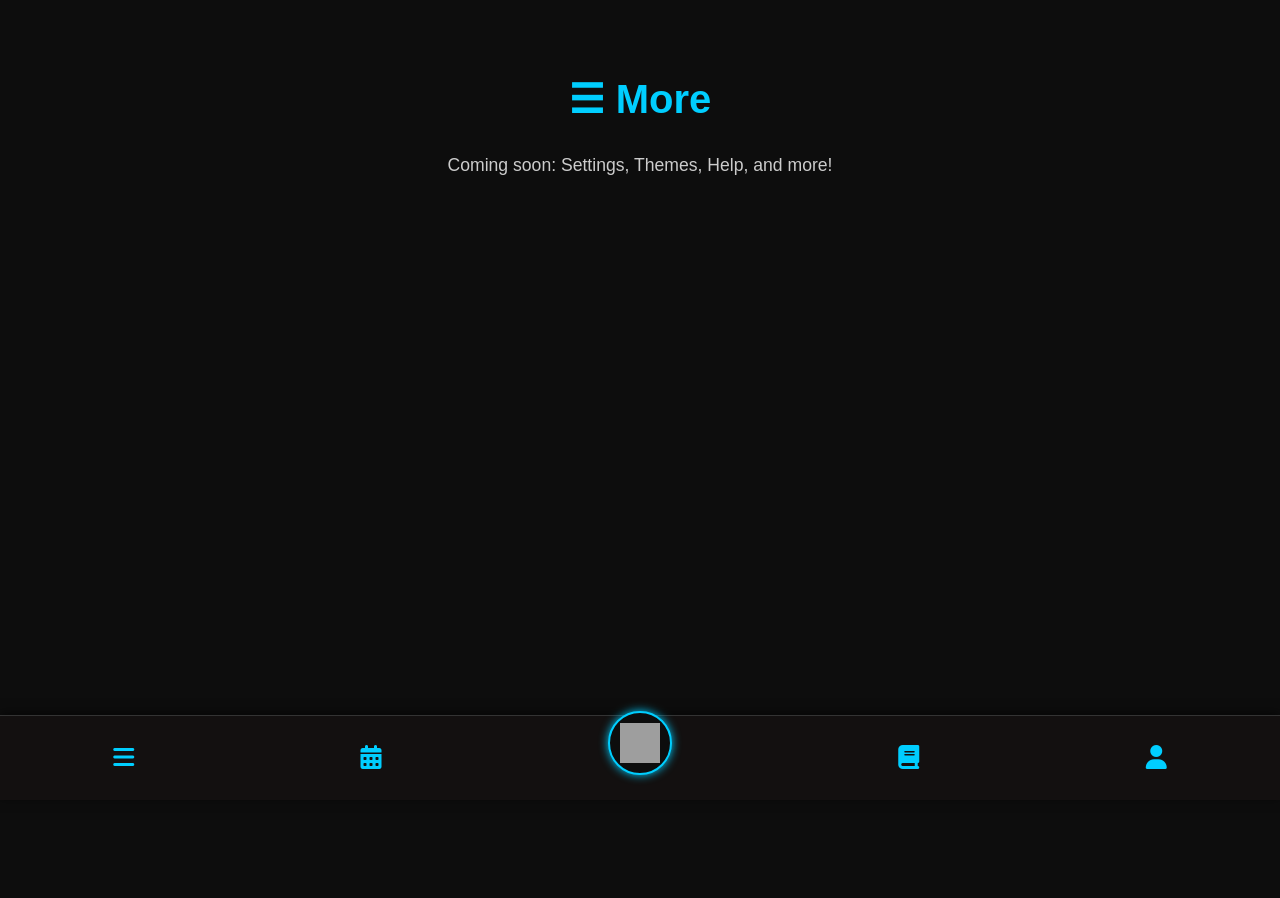
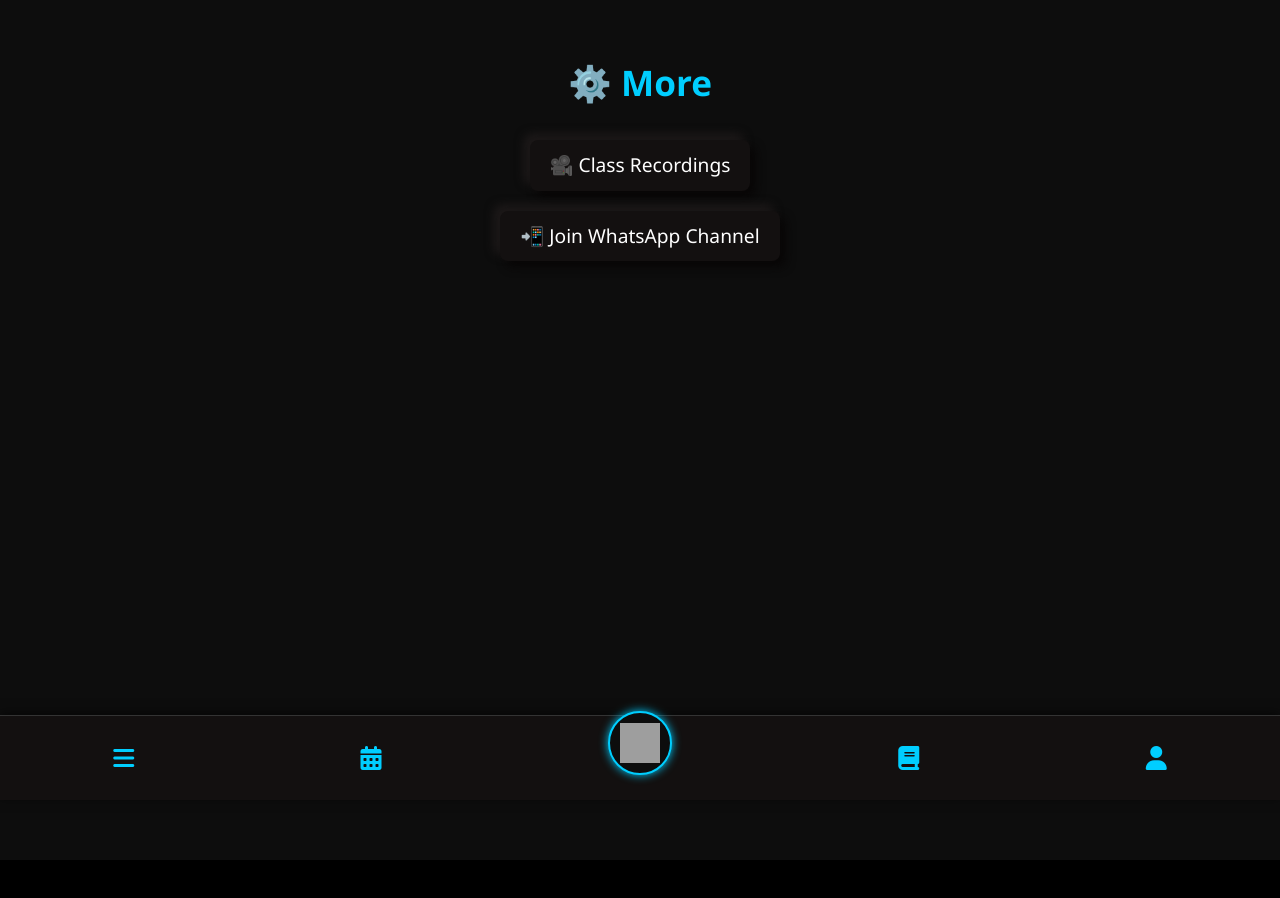
Before and after one commit to Nishanth-1008/resource-hub, a React (Vite) app in the folder client/: page /more in a window 1280 px wide. Shown: the top 898 px of the page. Before the commit the page ends 800 px from the top, so only its background shows below. Built offline with nearby package versions, Linux system fonts and the light colour scheme; grey boxes are pictures that could not be loaded.

Commit message:
Add Recordings page and update routing; refactor styles for Calendar and More pages

```diff
--- a/client/src/App.jsx
+++ b/client/src/App.jsx
@@ -7,6 +7,7 @@ import Calendar from './pages/Calendar'
 import Notes from './pages/Notes'
 import Profile from './pages/Profile'
 import More from './pages/More'
+import Recordings from './pages/Recordings';
 
 function App() {
   return (
@@ -17,6 +18,7 @@ function App() {
         <Route path="/notes" element={<Notes />} />
         <Route path="/profile" element={<Profile />} />
         <Route path="/more" element={<More />} />
+        <Route path="/recordings" element={<Recordings />} />
       </Routes>
       <BottomNavbar />
     </div>
--- a/client/src/pages/Calendar.jsx
+++ b/client/src/pages/Calendar.jsx
@@ -1,5 +1,5 @@
 import React, { useEffect, useState } from 'react';
-import '../styles/Calender.css';
+import './styles/Calender.css';
 
 const Calendar = () => {
   const [data, setData] = useState([]);
--- a/client/src/pages/More.jsx
+++ b/client/src/pages/More.jsx
@@ -1,12 +1,24 @@
-import React from 'react'
+import React from 'react';
+import { Link } from 'react-router-dom';
+import './styles/More.css';
 
 const More = () => {
   return (
-    <div style={{ textAlign: 'center', color: '#00ceff', paddingTop: '40px' }}>
-      <h1>☰ More</h1>
-      <p>Coming soon: Settings, Themes, Help, and more!</p>
+    <div className="more-container">
+      <h1>⚙️ More</h1>
+      <ul className="more-list">
+        <li>
+          <Link to="/recordings">🎥 Class Recordings</Link>
+        </li>
+        <li>
+          <a href="https://whatsapp.com/channel/0029Vahojsi0bIdieW7Khc3c" target="_blank" rel="noopener noreferrer">
+            📲 Join WhatsApp Channel
+          </a>
+        </li>
+        {/* Add more links here if needed */}
+      </ul>
     </div>
-  )
-}
+  );
+};
 
-export default More
+export default More;
--- /dev/null
+++ b/client/src/pages/Recordings.jsx
@@ -0,0 +1,82 @@
+import React, { useState } from 'react';
+import './styles/Recordings.css'; // Adjust the path as necessary
+import logo from '../assets/hub.ico'; // make sure the logo is in the correct path
+
+export default function Recordings() {
+  const [activeCard, setActiveCard] = useState(null);
+  const [videoId, setVideoId] = useState('');
+
+  const toggleCard = (index) => {
+    setActiveCard(activeCard === index ? null : index);
+  };
+
+  const playVideo = (id) => {
+    if (!id) return alert("Video not yet available.");
+    setVideoId(id);
+    setTimeout(() => {
+      const player = document.getElementById('video-iframe');
+      if (player) player.scrollIntoView({ behavior: 'smooth' });
+    }, 100);
+  };
+
+  return (
+    <div className="container">
+      <h1>
+        <img src={logo} alt="Resource Hub Logo" className="logo" />
+        Class Recordings
+      </h1>
+
+      <div className="card-board">
+        {/* Maths */}
+        <div className={`card ${activeCard === 0 ? 'open' : ''}`}>
+          <div className="card-header" onClick={() => toggleCard(0)}>
+            📙 Mathematics
+          </div>
+          <div className="card-body">
+            <a onClick={() => playVideo('1SnAD4PYS9iLjZlqP8G6E4XuM5idVgHZ9')}>Parabola – 17/04/2k25</a>
+          </div>
+        </div>
+
+        {/* Physics */}
+        <div className={`card ${activeCard === 1 ? 'open' : ''}`}>
+          <div className="card-header" onClick={() => toggleCard(1)}>
+            📘 Physics
+          </div>
+          <div className="card-body">
+            <a onClick={() => playVideo('1L3hl9Wht4suHU35HHGXKKHbLMW207OGo')}>Wave Optics – 17/04/2k25</a>
+          </div>
+        </div>
+
+        {/* Chemistry */}
+        <div className={`card ${activeCard === 2 ? 'open' : ''}`}>
+          <div className="card-header" onClick={() => toggleCard(2)}>
+            📗 Chemistry
+          </div>
+          <div className="card-body">
+            <a onClick={() => playVideo('')}>Electrochemistry – Unavailable</a>
+          </div>
+        </div>
+      </div>
+
+      {videoId && (
+        <div id="video-player">
+          <iframe
+            className="iframe-player"
+            id="video-iframe"
+            allowFullScreen
+            src={`https://drive.google.com/file/d/${videoId}/preview`}
+          ></iframe>
+        </div>
+      )}
+
+      <footer>
+        © 2025 Resource Hub. All rights reserved.
+        <div className="disclaimer">
+          ⚠️ <strong>Disclaimer:</strong> Resource Hub does not claim ownership of any video content displayed here.
+          All recordings belong to their respective creators. This site is for educational reference only and no copyright
+          infringement is intended.
+        </div>
+      </footer>
+    </div>
+  );
+}
--- /dev/null
+++ b/client/src/pages/styles/More.css
@@ -0,0 +1,39 @@
+.more-container {
+    padding: 30px 20px;
+    background-color: #0d0d0d;
+    color: #f5f5f5;
+    min-height: 100vh;
+    text-align: center;
+  }
+
+  .more-container h1 {
+    font-size: 2.2rem;
+    color: #00ceff;
+    margin-bottom: 30px;
+  }
+
+  .more-list {
+    list-style: none;
+    padding: 0;
+  }
+
+  .more-list li {
+    margin: 20px 0;
+  }
+
+  .more-list a {
+    font-size: 1.2rem;
+    color: #ffffff;
+    text-decoration: none;
+    padding: 10px 20px;
+    background-color: #131010;
+    border-radius: 8px;
+    display: inline-block;
+    transition: background-color 0.3s ease;
+    box-shadow: 6px 6px 10px #080606, -6px -6px 10px #1e1a1a;
+  }
+
+  .more-list a:hover {
+    background-color: #00ceff;
+    color: #000;
+  }
--- /dev/null
+++ b/client/src/pages/styles/Recordings.css
@@ -0,0 +1,120 @@
+/* src/pages/Recordings.css */
+body, html {
+    margin: 0;
+    padding: 0;
+    font-family: 'Segoe UI', sans-serif;
+    background-color: #000;
+  }
+
+  .container {
+    width: 100%;
+    min-height: 100vh;
+    background-image: radial-gradient(rgba(255, 255, 255, 0.1) 2px, transparent 0);
+    background-size: 30px 30px;
+    background-position: -5px -5px;
+    padding: 40px 20px;
+    box-sizing: border-box;
+  }
+
+  h1 {
+    text-align: center;
+    font-size: 2.8rem;
+    color: #00ceff;
+    margin-bottom: 20px;
+    display: flex;
+    align-items: center;
+    justify-content: center;
+    gap: 15px;
+    flex-direction: column;
+  }
+
+  .card-board {
+    display: flex;
+    justify-content: center;
+    flex-wrap: wrap;
+    gap: 30px;
+  }
+
+  .card {
+    background-color: #131010;
+    color: #f5f5f5;
+    width: 300px;
+    border-radius: 12px;
+    box-shadow: 0 6px 15px rgba(0, 206, 255, 0.1);
+    transition: 0.3s ease-in-out;
+    overflow: hidden;
+    position: relative;
+  }
+
+  .card-header {
+    padding: 20px;
+    background-color: #1f1f1f;
+    font-size: 1.3rem;
+    font-weight: bold;
+    color: #00ceff;
+    cursor: pointer;
+    position: relative;
+  }
+
+  .card-header::after {
+    content: "▼";
+    position: absolute;
+    right: 20px;
+    transition: transform 0.3s ease;
+  }
+
+  .card.open .card-header::after {
+    transform: rotate(-180deg);
+  }
+
+  .card-body {
+    max-height: 0;
+    overflow: hidden;
+    transition: max-height 0.5s ease;
+    background: #1a1a1a;
+  }
+
+  .card.open .card-body {
+    max-height: 500px;
+  }
+
+  .card-body a {
+    display: block;
+    padding: 15px 20px;
+    color: #eee;
+    text-decoration: none;
+    border-top: 1px solid #2a2a2a;
+  }
+
+  .card-body a:hover {
+    background-color: #00ceff;
+    color: #000;
+  }
+
+  .iframe-player {
+    width: 100%;
+    height: 300px;
+    border: none;
+    margin-top: 10px;
+    border-radius: 10px;
+  }
+
+  footer {
+    text-align: center;
+    margin-top: 50px;
+    font-size: 0.9rem;
+    color: #aaa;
+    padding-top: 20px;
+    border-top: 1px solid #333;
+  }
+
+  .disclaimer {
+    margin-top: 10px;
+    font-size: 0.85rem;
+    color: #888;
+    line-height: 1.6;
+    padding: 0 20px;
+  }
+
+
+  /*  */
```
Also changed, not shown: client/src/pages/styles/Calender.css (renamed from client/src/styles/Calender.css).
